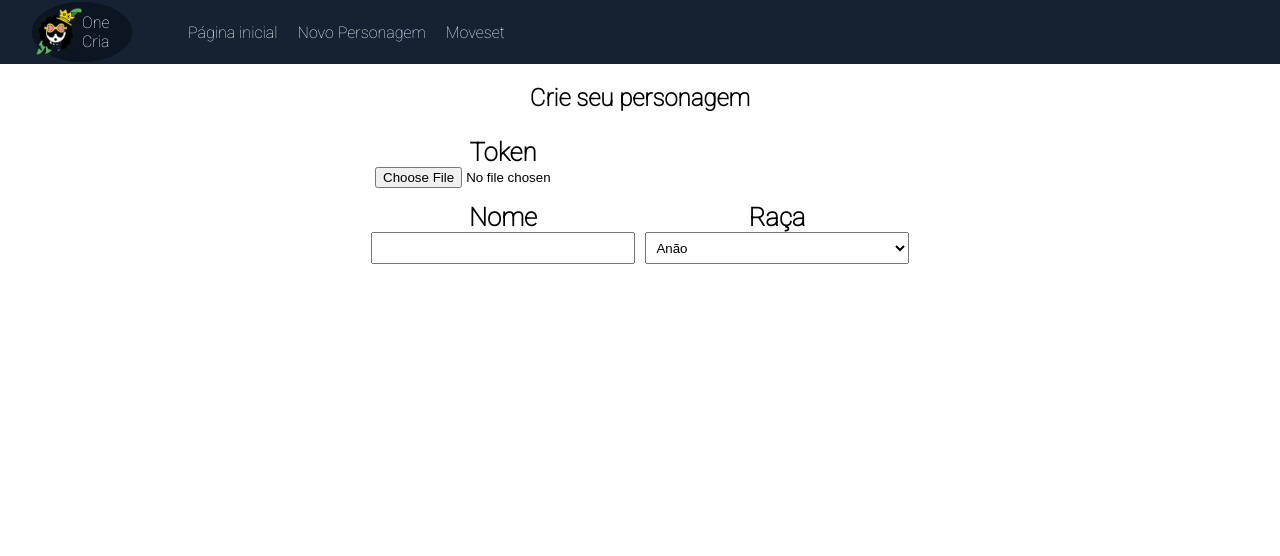
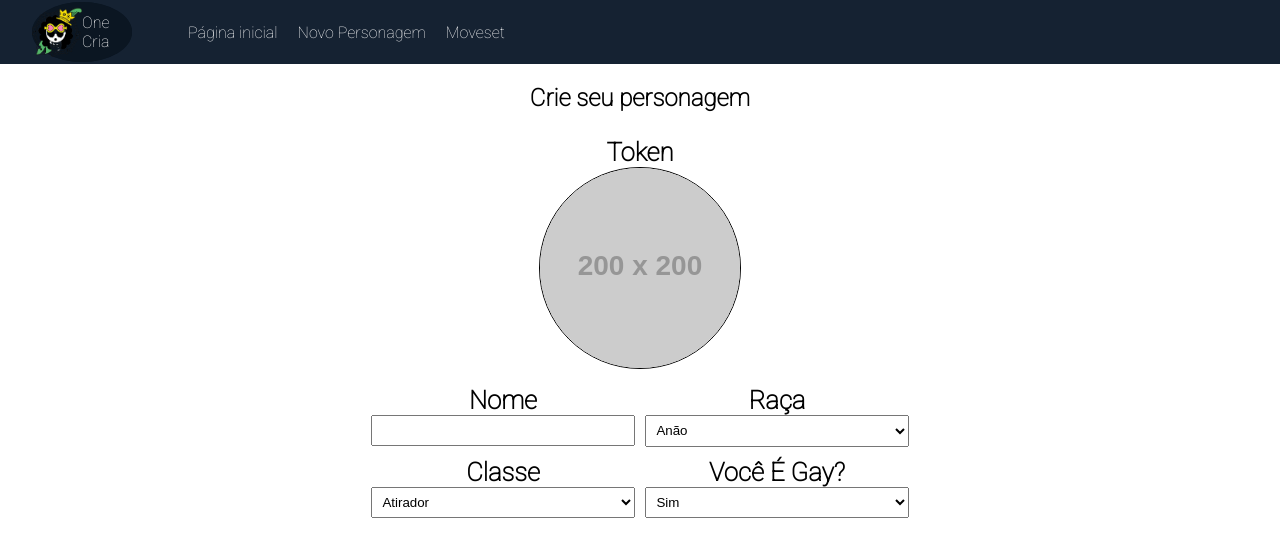
Before and after one commit to OneCria/OneCria-FrontEnd, a React (Vite) app: page /character in a window 1280 px wide. Shown: the top 556 px of the page. Built offline with nearby package versions, Linux system fonts and the light colour scheme.

Commit message:
inputs dictionary remaked

```diff
--- a/src/components/Input/index.jsx
+++ b/src/components/Input/index.jsx
@@ -2,46 +2,75 @@ import React, { useState, useEffect, useMemo } from "react";
 import { InputBox } from "./style";
 
 export const CustomInput = ({ type, name, onclick, selectData }) => {
-  const [imagemPreview, setImagemPreview] = useState(null);
-  const inputType = useMemo(() => {
-    switch (type) {
-      case "select":
-        return (
+  const [selectedImage, setSelectedImage] = useState(null);
+  const [imagemPreview, setImagemPreview] = useState();
+
+  const handleImagePreview = (e) => {
+    const file = e.target.files[0];
+
+    if (!file) {
+      return;
+    }
+
+    const reader = new FileReader();
+
+    reader.onload = (e) => {
+      setSelectedImage(e.target.result);
+    };
+
+    reader.readAsDataURL(file);
+  };
+  const inputTypes = {
+    select: ({ name, selectData }) => (
       <select name={name}>
         {selectData.map((item) => (
-              <option value={item}>{item}</option>
+          <option key={item} value={item}>
+            {item}
+          </option>
         ))}
       </select>
-        );
-      case "text":
-        return <input name={name} type={type} onClick={onclick}></input>;
-      case "file":
-        return (
+    ),
+    text: ({ name, type, onclick }) => (
+      <input name={name} type={type} onClick={onclick} />
+    ),
+    file: ({ name, type, setImagemPreview, imagemPreview }) => (
       <>
+        <label htmlFor="image-upload">
+          {selectedImage ? (
+            <img src={selectedImage} alt="Selected" />
+          ) : (
+            <img src="https://via.placeholder.com/200x200?text=Selecione+uma+imagem" />
+          )}
+        </label>
         <input
-              name={name}
-              type={type}
-              onChange={(e) => {
-                const file = e.target.files[0];
-                const reader = new FileReader();
-                reader.readAsDataURL(file);
+          id="image-upload"
+          type="file"
+          accept="image/*"
+          onChange={handleImagePreview}
+          style={{ display: "none" }}
+        />
+      </>
+    ),
+  };
 
-                setImagemPreview(file);
-              }}
-            ></input>
-            <img src={imagemPreview}></img>
-          </>
-        );
-      default:
-        break;
+  const InputComponent = inputTypes[type];
+
+  if (!InputComponent) {
+    throw new Error(`Tipo de entrada "${type}" não suportado`);
   }
-  }, [selectData]);
 
   return (
     <InputBox>
       <label>{name}</label>
       <br />
-      {inputType}
+      <InputComponent
+        name={name}
+        selectData={selectData}
+        type={type}
+        onclick={onclick}
+        setImagemPreview={setImagemPreview}
+        imagemPreview={imagemPreview}
+      />
     </InputBox>
   );
 };
--- a/src/components/Input/style.js
+++ b/src/components/Input/style.js
@@ -18,4 +18,10 @@ export const InputBox = styled.div`
     width:16.5rem;
     padding: 0.4rem;
   }
+  img{
+    width: 200px;
+    height: 200px;
+    border-radius:50%;
+    border: 1px solid #000000;
+  }
 `;
--- a/src/pages/NewCharacter/index.jsx
+++ b/src/pages/NewCharacter/index.jsx
@@ -16,14 +16,31 @@ export const NewCharacter = () => {
     "Mink",
     "Sireno",
   ];
+  const classes = [
+    "Atirador",
+    "Carateca Homem-Peixe",
+    "Ciborgue",
+    "Guerreiro-Oni",
+    "Guerrilheiro",
+    "Lutador",
+    "Ninja",
+    "Okama Kenpo",
+    "Usuário de Rokushiki",
+  ];
+
   return (
     <Container>
       <h2>Crie seu personagem</h2>
+      <div className="photoContainer">
+        <CustomInput type={"file"} name={"token"} />
+      </div>
       <div className="inputContainer">
-        <CustomInput type={"file"} name={"token"} /><br/>
         <CustomInput type={"text"} name={"nome"} />
         <CustomInput type={"select"} name={"Raça"} selectData={races} />
+        <CustomInput type={"select"} name={"Classe"} selectData={classes} />
+        <CustomInput type={"select"} name={"Você é gay?"} selectData={['Sim','Sim']} />
       </div>
+
     </Container>
   );
 };
```
Lines whose indentation alone changed are shown as unchanged.
